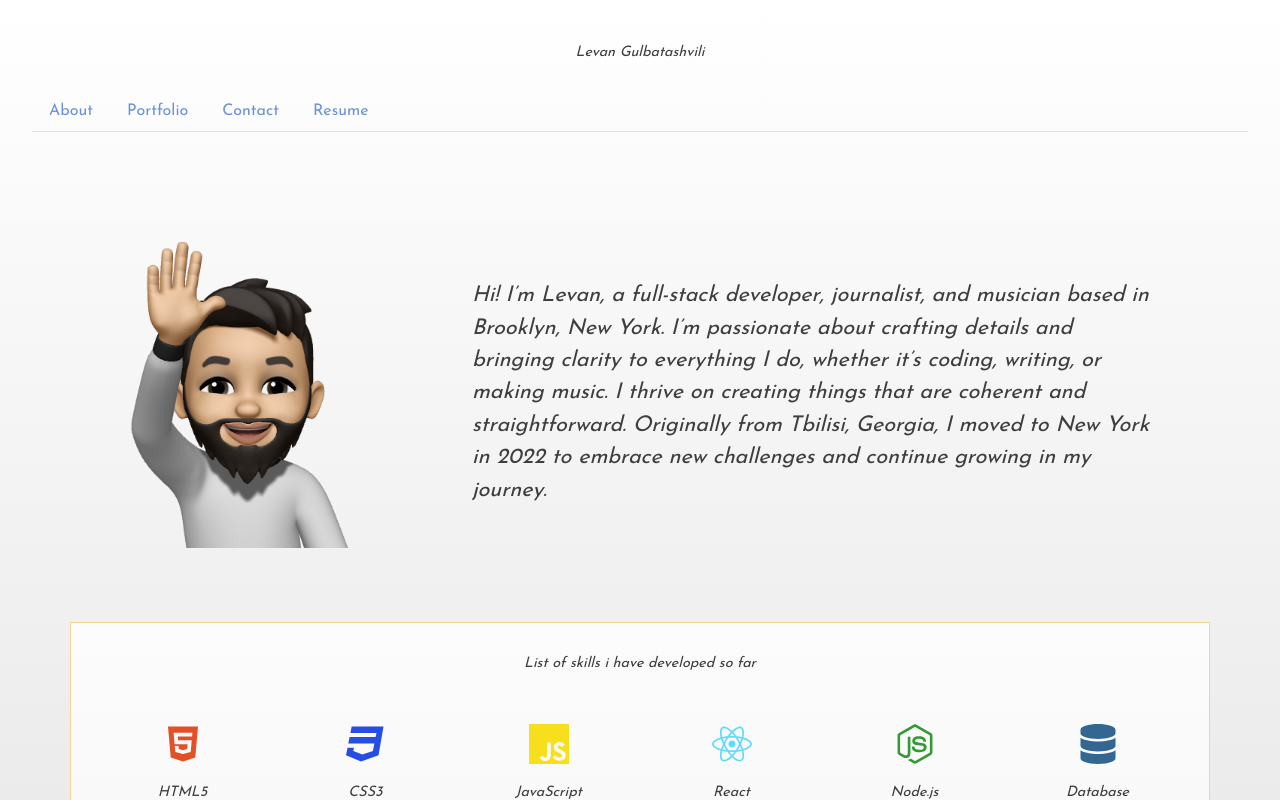
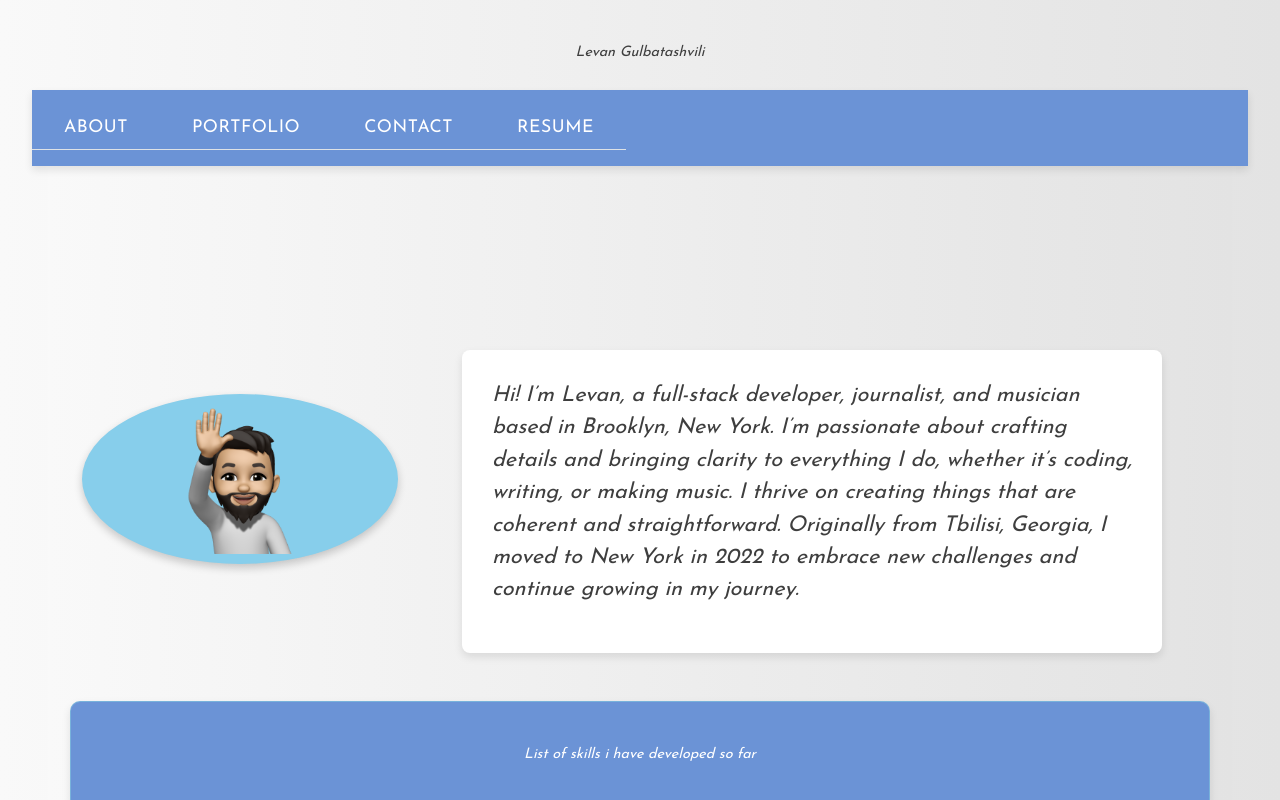
Before and after one commit to Levangul/LevanPortfolio, a React (Vite) app: page / in a window 1280 px wide. Shown: the top 800 px of the page. Built offline with nearby package versions, Linux system fonts and the light colour scheme.

Commit message:
css and projects

```diff
--- a/src/App.css
+++ b/src/App.css
@@ -1,19 +1,24 @@
 @import url("https://fonts.googleapis.com/css?family=Josefin+Sans");
 
 :root {
-  --primary-color: #6b93d6; /* Softer blue */
-  --primary-color-hover: #537bb8; /* Slightly darker blue for hover */
-  --accent-color: #ffd166; /* Warm yellow */
-  --text-color: #3e3e3e; /* Dark grey for better readability */
-  --background-color: #f9f9f9; /* Light background color */
-  --background-gradient: linear-gradient(to bottom, #ffffff, #e3e3e3); /* Light gradient background */
-  --card-background: #ffffff; /* White card background */
-  --card-hover: #f1f1f1; /* Light grey for card hover */
-  --border-color: #cccccc; /* Light grey border */
-  --link-color: #6b93d6; /* Primary color for links */
-  --link-hover-color: #676665; /* Accent color for link hover */
-  --light-border-color: rgba(0, 0, 0, 0.1); /* Light border color */
+  --primary-color: #6b93d6;
+  --primary-color-hover: #537bb8;
+  --accent-color: #87ceeb;
+  --secondary-accent: #ef476f;
+  --text-color: #3e3e3e;
+  --background-color: #f3f4f6;
+  --background-gradient: linear-gradient(to right, #f9f9f9, #e3e3e3);
+  --card-background: #ffffff;
+  --card-hover: #f1f1f1;
+  --border-color: #cccccc;
+  --light-border-color: rgba(0, 0, 0, 0.1);
   --font-family: 'Josefin Sans', cursive;
+}
+
+body {
+  font-family: var(--font-family);
+  color: var(--text-color);
+  background-color: var(--background-color);
 }
 
 #root {
@@ -24,47 +29,7 @@
   background-image: var(--background-gradient);
 }
 
-body {
-  font-family: var(--font-family);
-  color: var(--text-color);
-  background-color: var(--background-color);
-}
-
-.nav-link {
-  color: var(--link-color);
-}
-
-.nav-link:hover {
-  color: var(--link-hover-color);
-}
-
-.skills {
-  border: 1px solid var(--border-color);
-  animation: glowing-border 2.5s infinite alternate;
-  padding: 20px;
-  margin-top: 50px;
-  background-image: linear-gradient(
-    to bottom,
-    rgba(255, 255, 255, 0.8),
-    rgba(255, 255, 255, 0.6)
-  );
-}
-
-@keyframes glowing-border {
-  from {
-    border-color: var(--accent-color);
-  }
-  to {
-    border-color: var(--light-border-color);
-  }
-}
-
-.about-section {
-  display: flex;
-  flex-direction: column;
-  align-items: center;
-  text-align: center;
-}
+/* Portfolio Section */
 
 .section-title {
   text-align: center;
@@ -78,6 +43,7 @@ body {
   border-radius: 8px;
   overflow: hidden;
   transition: transform 0.3s ease-in-out, box-shadow 0.3s ease-in-out;
+  margin-bottom: 20px; /* Added margin between cards */
 }
 
 .project-card:hover {
@@ -96,6 +62,39 @@ body {
   padding: 20px;
 }
 
+.navbar {
+  background-color: var(--primary-color);
+  padding: 1rem 0;
+  box-shadow: 0 4px 8px rgba(0, 0, 0, 0.1);
+}
+
+.nav-tabs {
+  display: flex;
+  justify-content: center;
+  align-items: center;
+  list-style: none;
+  margin: 0;
+  padding: 0;
+}
+
+.nav-item {
+  margin: 0 15px;
+}
+
+.nav-link {
+  color: #fff;
+  font-size: 1.1rem;
+  text-transform: uppercase;
+  letter-spacing: 0.5px;
+  padding: 0.5rem 1rem;
+  border-radius: 30px;
+  transition: background-color 0.3s ease, transform 0.3s ease;
+}
+
+.nav-link:hover {
+  background-color: var(--primary-color-hover);
+  transform: scale(1.05);
+}
 .project-name {
   font-size: 1.2rem;
   margin-bottom: 10px;
@@ -123,7 +122,6 @@ body {
 .photo-2 {
   width: 200px;
   border-radius: 50%;
-
 }
 
 .photo:hover {
@@ -144,9 +142,6 @@ body {
 .footer {
   margin-top: 50px;
   color: var(--text-color);
-}
-
-.footer {
   display: flex;
   flex-direction: column;
   align-items: center;
@@ -162,8 +157,29 @@ body {
   font-size: 30px;
 }
 
-.skills p:hover {
-  color: var(--primary-color);
+.skills {
+  border: 1px solid var(--border-color);
+  animation: glowing-border 2.5s infinite alternate;
+  padding: 20px;
+  margin-top: 50px;
+  background-image: linear-gradient(
+    to bottom,
+    rgba(255, 255, 255, 0.8),
+    rgba(255, 255, 255, 0.6)
+  );
+}
+
+.screenshot {
+  box-shadow: 0px 0px 5px rgba(0, 0, 0, 0.2);
+  transition: box-shadow 0.3s ease, transform 0.3s ease;
+  display: flex;
+  justify-content: center;
+  align-items: center;
+}
+
+.screenshot:hover {
+  box-shadow: 0px 0px 10px rgba(0, 0, 0, 0.3);
+  transform: scale(1.05);
 }
 
 .contact-form {
@@ -206,19 +222,6 @@ textarea.form-control {
   background-color: var(--primary-color-hover);
 }
 
-.screenshot {
-  box-shadow: 0px 0px 5px rgba(0, 0, 0, 0.2);
-  transition: box-shadow 0.3s ease, transform 0.3s ease;
-  display: flex;
-  justify-content: center;
-  align-items: center;
-}
-
-.screenshot:hover {
-  box-shadow: 0px 0px 10px rgba(0, 0, 0, 0.3);
-  transform: scale(1.05);
-}
-
 .error-text {
   color: var(--primary-color);
 }
@@ -227,6 +230,91 @@ p {
   font-size: 0.9em;
   font-style: italic;
   padding: 10px;
+}
+
+@keyframes glowing-border {
+  from {
+    border-color: var(--accent-color);
+  }
+  to {
+    border-color: var(--light-border-color);
+  }
+}
+
+/* About Section */
+
+.about-section {
+  padding: 4rem 0;
+  background: var(--background-gradient);
+  display: flex;
+  justify-content: space-around;
+  align-items: center;
+  text-align: center;
+}
+
+.photo-container {
+  position: relative;
+  padding: 10px;
+  border-radius: 50%;
+  background: var(--accent-color);
+  box-shadow: 0 4px 8px rgba(0, 0, 0, 0.2);
+  transition: transform 0.3s ease-in-out;
+  margin-right: 20px;
+}
+
+.photo-container:hover {
+  transform: scale(1.05);
+}
+
+.photo {
+  border-radius: 50%;
+  width: 150px;
+  height: 150px;
+}
+
+.info-container {
+  background: var(--card-background);
+  padding: 20px;
+  border-radius: 8px;
+  box-shadow: 0 4px 8px rgba(0, 0, 0, 0.1);
+  margin-top: 20px;
+  color: var(--text-color);
+}
+
+.highlight {
+  color: var(--secondary-accent);
+  font-weight: bold;
+}
+
+.skills {
+  padding: 2rem 0;
+  margin-top: 3rem;
+  background: var(--primary-color);
+  border-radius: 10px;
+  box-shadow: 0 4px 8px rgba(0, 0, 0, 0.1);
+  color: white;
+}
+
+.skill-icon {
+  font-size: 3rem;
+  transition: transform 0.3s ease-in-out;
+}
+
+.skill-icon:hover {
+  transform: scale(1.15);
+}
+
+.skill-label {
+  font-size: 1.1rem;
+  margin-top: 10px;
+}
+
+.section-title {
+  font-size: 2rem;
+  margin-bottom: 20px;
+  color: var(--accent-color);
+  text-transform: uppercase;
+  letter-spacing: 1px;
 }
 
 @media (min-width: 768px) {
@@ -239,4 +327,19 @@ p {
   .photo-container {
     margin-right: 40px;
   }
+
+  .project-card {
+    display: block; /* Reverted to block layout for image on top and text below */
+  }
+
+  .project-image {
+    width: 100%; /* Ensures the image covers the full width of the card */
+    height: 200px; /* Maintain the height */
+    object-fit: cover;
+  }
+
+  .project-info {
+    padding: 20px;
+    text-align: left; /* Keeps the text aligned to the left */
+  }
 }
--- a/src/components/Nav.jsx
+++ b/src/components/Nav.jsx
@@ -4,7 +4,8 @@ function NavTabs() {
   const currentPage = useLocation().pathname;
 
   return (
-    <ul className="nav nav-tabs flex-column flex-sm-row"> {/* Apply responsive classes */}
+    <nav className="navbar">
+      <ul className="nav nav-tabs">
         <li className="nav-item">
           <Link
             to="/About"
@@ -38,6 +39,7 @@ function NavTabs() {
           </Link>
         </li>
       </ul>
+    </nav>
   );
 }
 
--- a/src/components/Portfolio.jsx
+++ b/src/components/Portfolio.jsx
@@ -1,46 +1,31 @@
 const projects = [
   {
-    name: "Musical Quiz",
+    name: "Panorama",
     image:
       "/images/panorama.png",
     githubLink: "https://github.com/Levangul/virtual-art-gallery",
     liveLink: "https://art-gallery-panorama-7c4924971a42.herokuapp.com/",
+    description: "Panorama is a virtual art gallery featuring 3D visualization of paintings displayed in a gallery room. The project is built using the MERN stack (MongoDB, Express, React, Node.js), providing a seamless and interactive user experience. MongoDB is utilized to manage the extensive collection of artworks, while Express and Node.js power the backend to handle server-side operations efficiently. The front end, built with React, ensures a dynamic and responsive interface, allowing users to explore the gallery effortlessly."
   },
   {
     name: "Event Space",
     image: "/images/eventspace.png",
     githubLink: "https://github.com/Levangul/Event-Space",
+    description: "Event Space is a streamlined web application designed to showcase upcoming events and provide users with an intuitive search experience. The project is built using HTML, CSS, Bootstrap, and JavaScript, creating a clean and responsive interface. By integrating an external API from SeatGeek, users can easily search for events and access detailed information directly within the app. The use of Bootstrap ensures a consistent and mobile-friendly design, while JavaScript handles the dynamic interactions and data retrieval from the API."
   },
   {
     name: "Task Trek",
     image:
       "/images/tasktrek.png",
     githubLink: "https://github.com/Levangul/task-trek",
+    description: "Task Trek is a task management application that allows users to create, save, and organize tasks effectively. The project is built using SQL for database management, enabling reliable storage and retrieval of tasks based on their status—such as pending, completed, or in progress. The front end is crafted with Handlebars, providing a clean and dynamic interface, while JavaScript handles task updates and status filtering, ensuring a smooth and intuitive user experience."
   },
-  {
-    name: "Weather Dashboard",
-    image:
-      "/images/weather.png",
-    githubLink: "https://github.com/Levangul/levans-weather-dashbboard",
-  },
-  {
-    name: "Text Editor",
-    image:
-      "/images/editor.png",
-    githubLink: "https://github.com/Levangul/Levans-PWA-Text-Editor",
-  },
-  {
-    name: "Work Day Scheduler",
-    image:
-      "/images/scheduler.png",
-    githubLink: "https://github.com/Levangul/levans-workday-scheduler",
-  },
+
 
 ];
 const Portfolio = () => {
   return (
     <div className="container">
-      <h2 className="section-title">Portfolio</h2>
       <div className="row justify-content-center">
         {projects.map((project, index) => (
           <div key={index} className="col-md-6 col-lg-4 mb-4">
@@ -57,9 +42,12 @@ const Portfolio = () => {
                   target="_blank"
                   rel="noopener noreferrer"
                   className="project-link"
+
                 >
+
                   Github
                 </a>
+                <p>{project.description}</p>
               </div>
             </div>
           </div>
--- a/src/components/Resume.jsx
+++ b/src/components/Resume.jsx
@@ -3,7 +3,7 @@ import ResumePDF from "../assets/Levan_Gulbatashvili_Resume.pdf";
 const Resume = () => {
   return (
     <div className="font-roboto mx-auto my-10 max-w-4xl p-8 rounded-lg shadow-lg text-center">
-      <h1 className="text-4xl font-bold text-indigo-600 mb-6">Resume</h1>
+
       <div className="flex flex-col items-center justify-center">
         <div className="flex flex-col items-center w-full">
           {/* Displaying the PDF with increased size */}
--- a/src/index.css
+++ b/src/index.css
@@ -1,4 +1,4 @@
-:root {
+/* :root {
   font-family: Inter, system-ui, Avenir, Helvetica, Arial, sans-serif;
   line-height: 1.5;
   font-weight: 400;
@@ -66,4 +66,4 @@ button:focus-visible {
   button {
     background-color: #f9f9f9;
   }
-}
+} */
```
Lines whose indentation alone changed are shown as unchanged.
